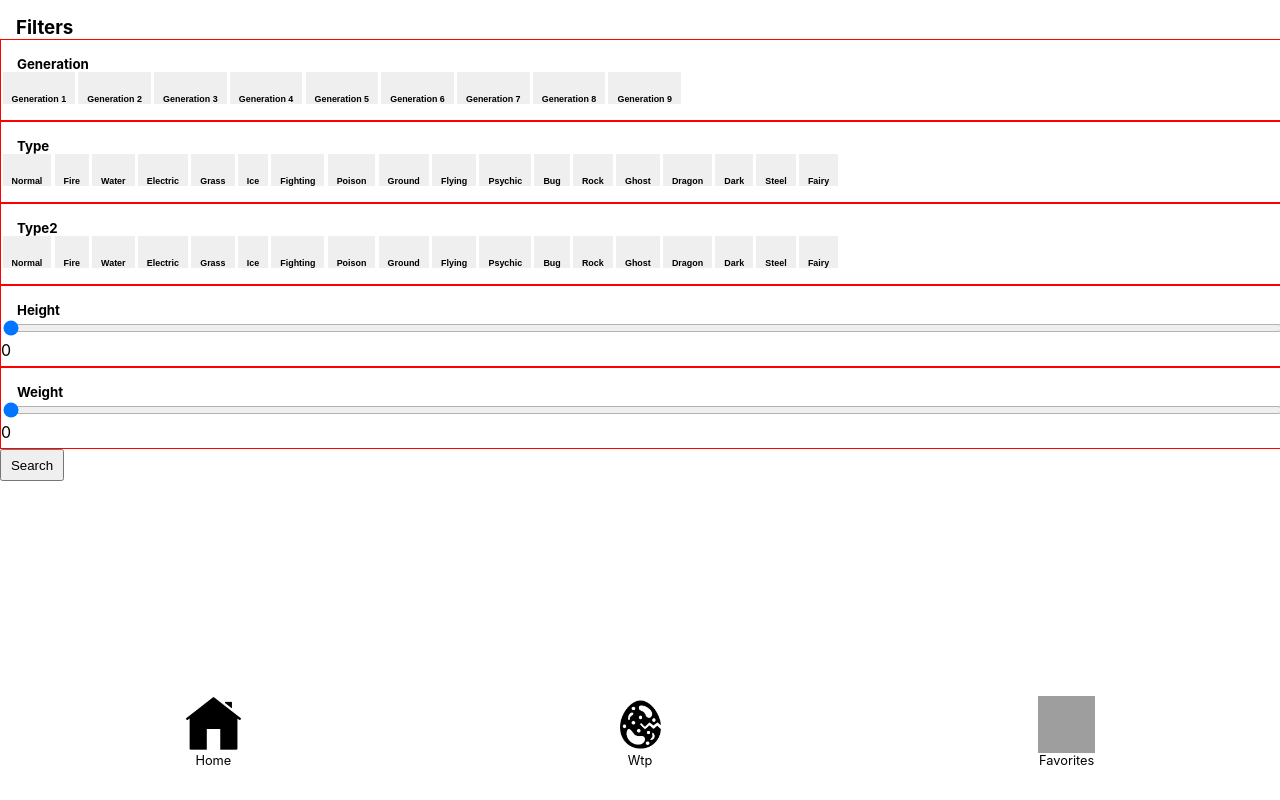
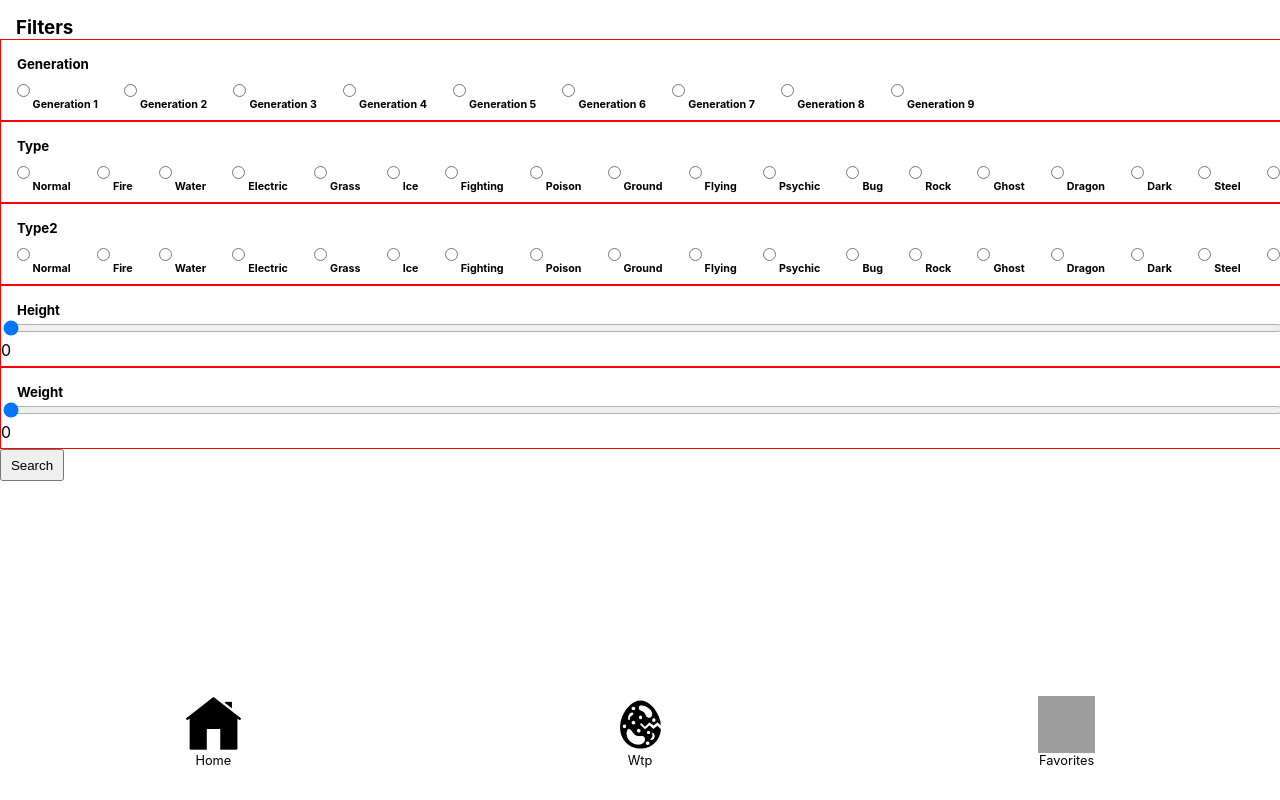
Before and after one commit to Cg9291/pokedex, a React (Create React App) app: page /filter/1 in a window 1280 px wide. Built offline with nearby package versions, Linux system fonts and the light colour scheme; grey boxes are pictures that could not be loaded.

Commit message:
implementing form

```diff
--- a/src/components/homepage/FilteredSearchModal.tsx
+++ b/src/components/homepage/FilteredSearchModal.tsx
@@ -1,8 +1,12 @@
-import React, { useEffect, useState } from "react";
+import React, { useState } from "react";
 import styled from "styled-components";
 import ContainerPrototype from "../prototypes/ContainerPrototype";
 import { useNavigate } from "react-router-dom";
-import { FilterInfoInterface, PokemonGenerationsListInterface } from "../../interfaces/miscInterfaces";
+import {
+    FilterInfoInterface,
+    FilterInfoNumInterface,
+    PokemonGenerationsListInterface
+} from "../../interfaces/miscInterfaces";
 import { typesColors } from "../../objects/typesColors";
 import { capitalizeWords } from "../../functions/utilities/capitalizeWords";
 import { pokemonGenerationsList } from "../../objects/pokemonGenerationsList";
@@ -20,14 +24,22 @@ export function FilteredSearchModal(): React.ReactElement {
 
     //LOGIC/HANDLER FUNCTIONS
     const handleButtonClick = (buttonTitle: string, buttonCategory: string, parameterName: string): void => {
-        parameterName === "generation"
-            ? (filterParameters[parameterName as keyof typeof filterParameters].value = Number(buttonTitle))
-            : (filterParameters[parameterName as keyof typeof filterParameters].value = buttonTitle);
+        if (parameterName === "generation") {
+            filterParameters[parameterName as keyof typeof filterParameters].value = Number(buttonTitle);
+        } else {
+            filterParameters[parameterName as keyof typeof filterParameters].value = buttonTitle;
             setFilterInfo(filterParameters);
+        }
+        return;
     };
 
-    const handleSubmit = () => {
-        navigate(buildUrl());
+    const handleSubmit = (e: React.FormEvent<HTMLFormElement>): void => {
+        e.preventDefault();
+        const formData = new FormData(e.currentTarget);
+        const transmittedData = Object.fromEntries(formData.entries()).type;
+        const name = transmittedData.toString().toLowerCase();
+        console.log(transmittedData, formData);
+        //navigate(buildUrl());
     };
 
     const buildUrl = () => {
@@ -101,37 +113,56 @@ export function FilteredSearchModal(): React.ReactElement {
 
     function OptionsOfFilters(props: { title: string; category: string; parameterName: string }): React.ReactElement {
         return props.category === "button" ? (
-            <OptionsButtonWrapper onClick={() => handleButtonClick(props.title, props.category, props.parameterName)}>
+            <OptionsButtonContainer>
+                <OptionsButtonLabel>
+                    <ButtonInput
+                        name={props.parameterName}
+                        value={props.title}
+                        /*     onClick={() => handleButtonClick(props.title, props.category, props.parameterName)} */
+                    />
                     <TypeTitle>
                         {props.parameterName === "generation" ? ` Generation ${Number(props.title)}` : props.title}
                     </TypeTitle>
-            </OptionsButtonWrapper>
+                </OptionsButtonLabel>
+            </OptionsButtonContainer>
         ) : (
             <Sliders parameterName={props.parameterName} />
         );
     }
 
     function SubmitButton(): React.ReactElement {
-        return <SubmitButtonContainer onClick={() => handleSubmit()}>Search</SubmitButtonContainer>;
+        return <SubmitButtonContainer>Search</SubmitButtonContainer>;
     }
 
     function Sliders(props: { parameterName: string }): React.ReactElement {
-        const [sliderValue, setSliderValue] = useState<number>(0);
+        const [sliderValue, setSliderValue] = useState<number>(
+            filterInfo[props.parameterName as keyof FilterInfoNumInterface].value
+        );
+        const filterParameters = { ...filterInfo };
 
         const handleSliderChange = (e: React.FormEvent<HTMLInputElement>) => {
             setSliderValue(Number(e.currentTarget.value));
+            filterParameters[props.parameterName as keyof FilterInfoInterface].value = Number(e.currentTarget.value);
+            //setFilterInfo(filterParameters);
+
             console.log(props.parameterName);
         };
 
-        useEffect(() => {
-            const infoObj = { ...filterInfo };
-            infoObj[props.parameterName as keyof FilterInfoInterface].value = sliderValue;
-            console.log(filterInfo);
-        }, [handleSliderChange]);
+        const handleBlur = (e: React.MouseEvent | React.TouchEvent<HTMLInputElement>) => {
+            setFilterInfo(filterParameters);
+        };
 
         return (
             <OptionsSliderWrapper>
-                <OptionsSliderInput type="range" min="0" max="100" value={sliderValue} onChange={handleSliderChange} />
+                <OptionsSliderInput
+                    type="range"
+                    min="0"
+                    max={props.parameterName === "height" ? 20 : 1000}
+                    value={sliderValue}
+                    onChange={handleSliderChange}
+                    onMouseUp={handleBlur}
+                    onTouchEnd={handleBlur}
+                />
                 <>{sliderValue}</>
             </OptionsSliderWrapper>
         );
@@ -139,15 +170,25 @@ export function FilteredSearchModal(): React.ReactElement {
 
     return (
         <Container>
+            <Form onSubmit={handleSubmit}>
                 <Title>Filters</Title>
                 {displayFilters()}
                 <SubmitButton />
+            </Form>
         </Container>
     );
 }
 
 const Container = styled(ContainerPrototype)`
     flex-direction: column;
+`;
+
+const Form = styled.form.attrs({
+    method: "get"
+})`
+    flex-direction: inherit;
+    width: 100%;
+    display: flex;
 `;
 const Title = styled.h3`
     margin: 1rem 0 0 1rem;
@@ -167,19 +208,32 @@ const OptionsContainer = styled(ContainerPrototype)`
     height: 3rem;
     overflow-x: scroll;
 `;
-const OptionsButtonWrapper = styled.button.attrs({ type: "button" })`
+
+const OptionsButtonContainer = styled.div`
     width: max-content;
     height: 2rem;
     margin: 0 0.1rem;
     padding: 0 0.5rem;
     border: 0.1rem solid transparent;
-    &:focus {
-        border: 0.1rem solid;
-    }
 `;
-const TypeTitle = styled.h6``;
 
-const SubmitButtonContainer = styled.button.attrs({ type: "button" })`
+const OptionsButtonLabel = styled.label`
+    display: flex;
+    width: inherit;
+    height: inherit;
+`;
+
+const ButtonInput = styled.input.attrs({ type: "radio" })`
+    /*     height: 0;
+    width: 0; */
+`;
+
+const TypeTitle = styled.h6`
+    width: 100%;
+    height: 100%;
+`;
+
+const SubmitButtonContainer = styled.button.attrs({ type: "submit" })`
     width: 4rem;
     height: 2rem;
 `;
--- a/src/interfaces/miscInterfaces.tsx
+++ b/src/interfaces/miscInterfaces.tsx
@@ -119,6 +119,11 @@ export interface FilterInfoInterface {
     generation: FilterNumberPropInterface;
 }
 
+export interface FilterInfoNumInterface {
+    height: FilterNumberPropInterface;
+    weight: FilterNumberPropInterface;
+}
+
 export interface FilterInfoPropInterface {
     name: string;
     value: string | undefined;
--- a/src/pages/filteredSearchResults.tsx
+++ b/src/pages/filteredSearchResults.tsx
@@ -38,8 +38,8 @@ export function FilteredSearchResults(): React.ReactElement {
     const filterChecker: { [key: string]: (x: CustomPokemonInfo) => boolean } = {
         type: (x: CustomPokemonInfo) => capitalizeWords(`${x.types[0].type.name}`) === NamesAndValuesOfFilters.type,
         type2: (x: CustomPokemonInfo) => capitalizeWords(`${x.types[1]?.type.name}`) === NamesAndValuesOfFilters.type2,
-        height: (x: CustomPokemonInfo) => Number(x.height) >= Number(NamesAndValuesOfFilters.height),
-        weight: (x: CustomPokemonInfo) => x.weight >= Number(NamesAndValuesOfFilters.height)
+        height: (x: CustomPokemonInfo) => Number(x.height) >= Number(NamesAndValuesOfFilters.height) * 10,
+        weight: (x: CustomPokemonInfo) => Number(x.weight) >= Number(NamesAndValuesOfFilters.weight) * 10
     };
 
     const checkPokemonForFilters = (pokemon: CustomPokemonInfo) => {
```
Lines whose indentation alone changed are shown as unchanged.
